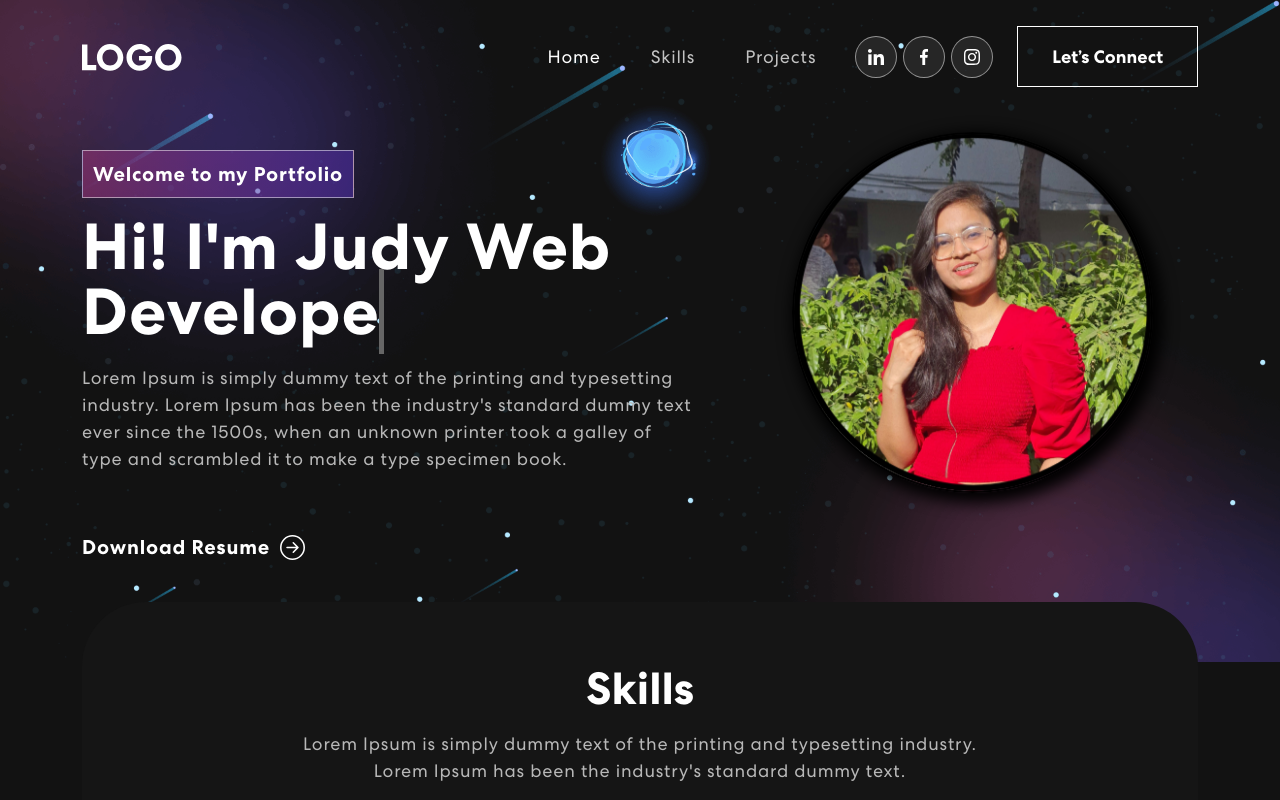
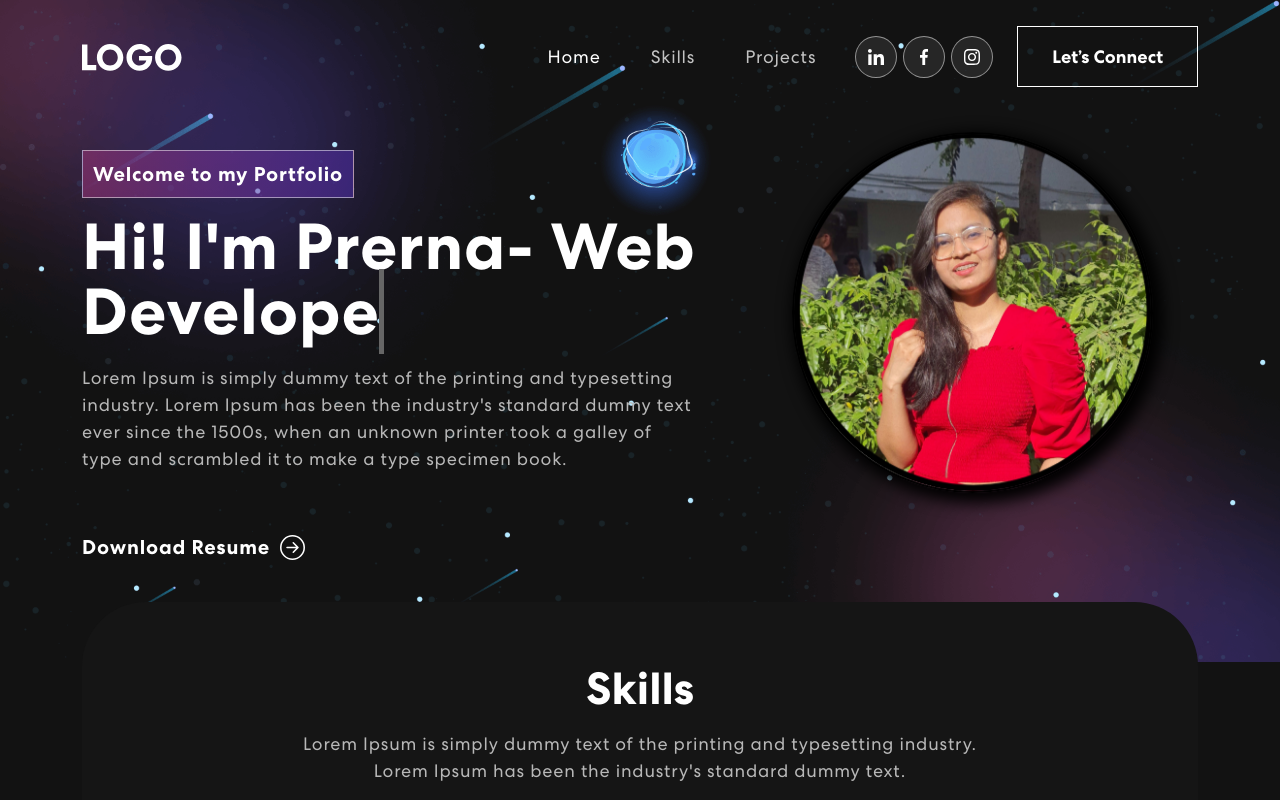
Before and after one commit to prerna-rn/portfolio, a React (Create React App) app: page / in a window 1280 px wide. Shown: the top 800 px of the page. Built offline with nearby package versions, Linux system fonts and the light colour scheme; no server answers.

Commit message:
try deploy changes

```diff
--- a/package.json
+++ b/package.json
@@ -1,4 +1,5 @@
 {
+  "homepage": "https://prerna-rn.github.io/portfolio",
   "name": "personal-portfolio",
   "version": "0.1.0",
   "private": true,
@@ -26,6 +27,8 @@
   },
   "scripts": {
     "start": "react-scripts start",
+    "predeploy": "npm run build",
+    "deploy": "gh-pages -d build",
     "build": "react-scripts build",
     "test": "react-scripts test",
     "eject": "react-scripts eject"
@@ -47,5 +50,8 @@
       "last 1 firefox version",
       "last 1 safari version"
     ]
+  },
+  "devDependencies": {
+    "gh-pages": "^6.1.1"
   }
 }
--- a/src/components/Banner.js
+++ b/src/components/Banner.js
@@ -56,7 +56,7 @@ export const Banner = () => {
               {({ isVisible }) =>
               <div className={isVisible ? "animate__animated animate__fadeIn" : ""}>
                 <span className="tagline">Welcome to my Portfolio</span>
-                <h1>{`Hi! I'm Judy`} <span className="txt-rotate" dataPeriod="1000" data-rotate='[ "Web Developer", "Web Designer", "UI/UX Designer" ]'><span className="wrap">{text}</span></span></h1>
+                <h1>{`Hi! I'm Prerna- `} <span className="txt-rotate" dataPeriod="1000" data-rotate='[ "Web Developer", "Web Designer", "UI/UX Designer" ]'><span className="wrap">{text}</span></span></h1>
                   <p>Lorem Ipsum is simply dummy text of the printing and typesetting industry. Lorem Ipsum has been the industry's standard dummy text ever since the 1500s, when an unknown printer took a galley of type and scrambled it to make a type specimen book.</p>
                   <button onClick={() => console.log('connect')}>Download Resume<ArrowRightCircle size={25} /></button>
               </div>}
```
Also changed, not shown: 1 other file (tests, documents, lock files or other folders).
